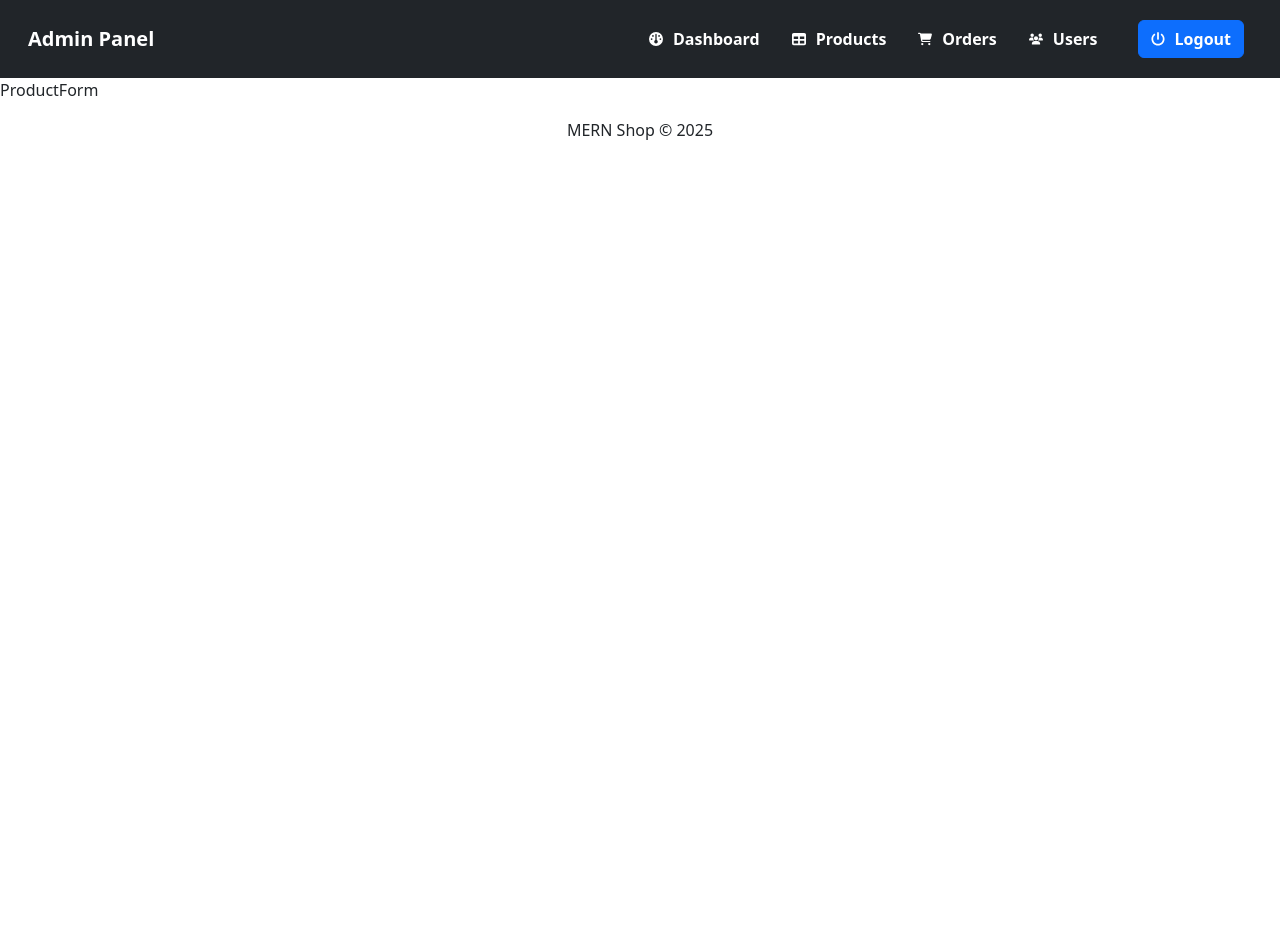
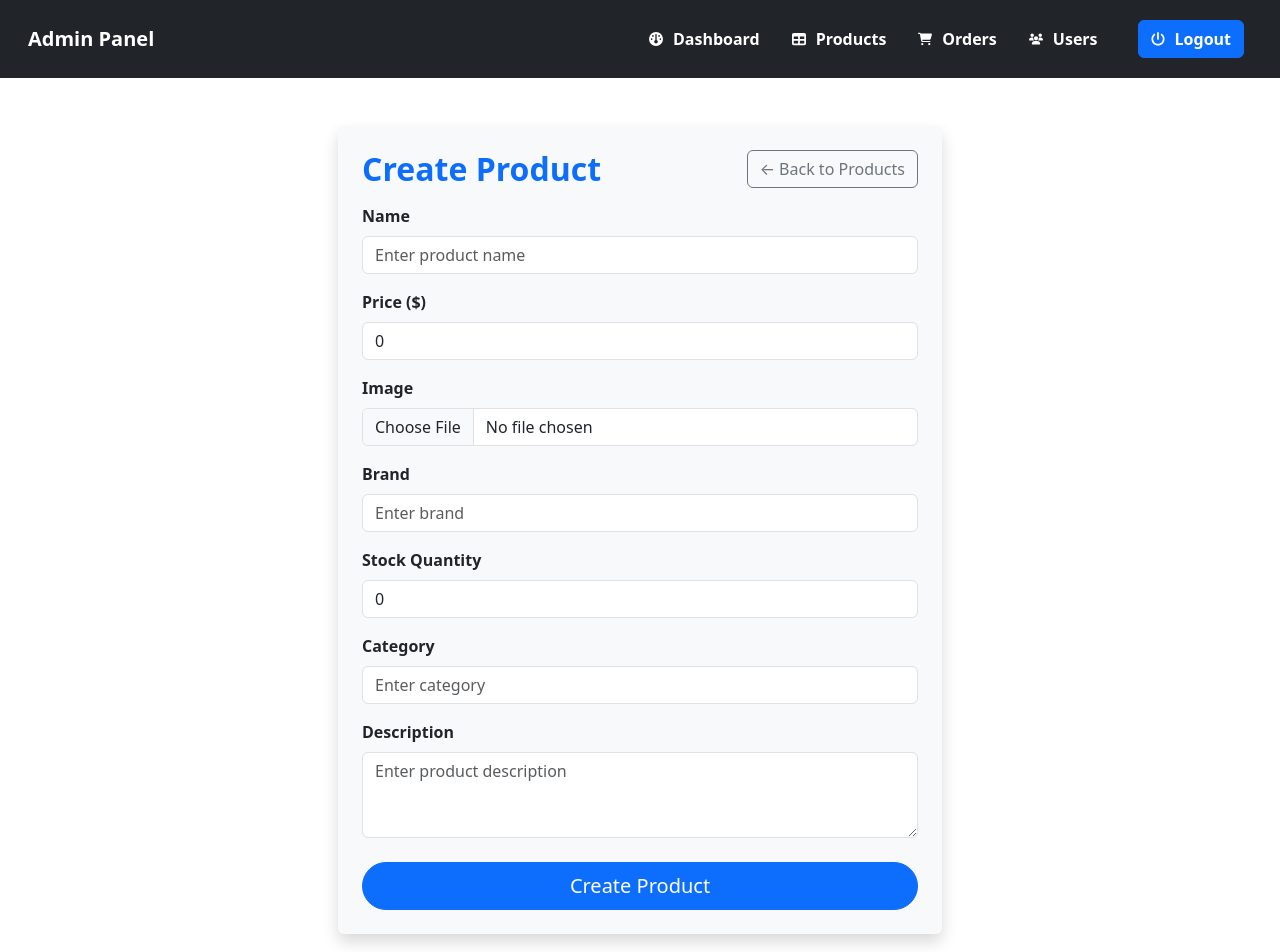
Before and after one commit to MuhaibShamsher/BuggyBuy, a React (Vite) app in the folder client/: page /admin/products/new in a window 1280 px wide. Shown: the top 952 px of the page. Before the commit the page ends 800 px from the top, so only its background shows below. Built offline with nearby package versions, Linux system fonts and the light colour scheme.

Commit message:
Implement ProductFormPage with create and update functionality

```diff
--- a/client/src/pages/admin/ProductForm.jsx
+++ b/client/src/pages/admin/ProductForm.jsx
@@ -1,9 +1,197 @@
-import React from 'react'
+import React, { useEffect, useState } from 'react';
+import { Link, useParams } from 'react-router-dom';
+import { Button, Form } from 'react-bootstrap';
+import { toast } from 'react-toastify';
+import FormContainer from '../../components/FormContainer';
+import Loader from '../../components/Loader';
+import Message from '../../components/Message';
 
-function ProductForm() {
+export default function ProductFormPage() {
+  const { id: productId } = useParams();
+  const isUpdateMode = !!productId;
+
+  const [name, setName] = useState('');
+  const [imageFile, setImageFile] = useState(null);
+  const [description, setDescription] = useState('');
+  const [brand, setBrand] = useState('');
+  const [category, setCategory] = useState('');
+  const [price, setPrice] = useState(0);
+  const [countInStock, setCountInStock] = useState(0);
+  const [loading, setLoading] = useState(false);
+  const [error, setError] = useState(null);
+
+  const fetchProduct = async () => {
+    if (isUpdateMode) {
+      setLoading(true);
+      try {
+        const res = await fetch(`http://localhost:5000/api/v1/products/${productId}`);
+        if (!res.ok) throw new Error('Failed to fetch product');
+        const data = await res.json();
+        setName(data.name);
+        setDescription(data.description);
+        setBrand(data.brand);
+        setCategory(data.category);
+        setPrice(data.price);
+        setCountInStock(data.countInStock);
+      } catch (err) {
+        setError(err.message);
+      } finally {
+        setLoading(false);
+      }
+    }
+  }
+
+  useEffect(() => {
+    fetchProduct()
+  }, [isUpdateMode, productId])
+
+  const submitHandler = async e => {
+    e.preventDefault();
+    const formData = new FormData();
+    formData.append('name', name);
+    formData.append('description', description);
+    formData.append('brand', brand);
+    formData.append('category', category);
+    formData.append('price', price);
+    formData.append('countInStock', countInStock);
+    if (imageFile) {
+      formData.append('image', imageFile);
+    }
+
+    try {
+      setLoading(true);
+      const res = await fetch(
+        isUpdateMode
+          ? `http://localhost:5000/api/v1/products/${productId}`
+          : 'http://localhost:5000/api/v1/products',
+        {
+          method: 'POST',
+          body: formData
+        }
+      );
+
+      const data = await res.json();
+
+      if (!res.ok) throw new Error(data.message || 'Failed to save product');
+      toast.success(data.message);
+
+      setName("")
+      setImageFile(null)
+      setDescription("")
+      setBrand("")
+      setCategory("")
+      setPrice("")
+      setCountInStock("")
+    } catch (err) {
+      toast.error(err.message);
+    } finally {
+      setLoading(false);
+    }
+  };
+
   return (
-    <div>ProductForm</div>
+    <>
+      {loading && <Loader />}
+
+      {error ? (
+        <Message variant='danger'>{error}</Message>
+      ) : (
+        <FormContainer>
+          <div className='shadow p-4 rounded bg-light my-5'>
+            <div className='d-flex justify-content-between align-items-center mb-3'>
+              <h2 className='mb-0 fw-bold text-primary'>
+                {isUpdateMode ? 'Update Product' : 'Create Product'}
+              </h2>
+              <Link to='/admin/product-list' className='btn btn-outline-secondary'>
+                ← Back to Products
+              </Link>
+            </div>
+
+            <Form onSubmit={submitHandler} encType='multipart/form-data'>
+              <Form.Group controlId='name' className='mb-3'>
+                <Form.Label className='fw-semibold'>Name</Form.Label>
+                <Form.Control
+                  type='text'
+                  placeholder='Enter product name'
+                  value={name}
+                  onChange={e => setName(e.target.value)}
+                />
+              </Form.Group>
+
+              <Form.Group controlId='price' className='mb-3'>
+                <Form.Label className='fw-semibold'>Price ($)</Form.Label>
+                <Form.Control
+                  type='number'
+                  placeholder='Enter price'
+                  value={price}
+                  onChange={e => setPrice(e.target.value)}
+                />
+              </Form.Group>
+
+              <Form.Group controlId='image' className='mb-3'>
+                <Form.Label className='fw-semibold'>Image</Form.Label>
+                <Form.Control
+                  type='file'
+                  onChange={e => setImageFile(e.target.files[0])}
+                />
+              </Form.Group>
+
+              <Form.Group controlId='brand' className='mb-3'>
+                <Form.Label className='fw-semibold'>Brand</Form.Label>
+                <Form.Control
+                  type='text'
+                  placeholder='Enter brand'
+                  value={brand}
+                  onChange={e => setBrand(e.target.value)}
+                />
+              </Form.Group>
+
+              <Form.Group controlId='countInStock' className='mb-3'>
+                <Form.Label className='fw-semibold'>Stock Quantity</Form.Label>
+                <Form.Control
+                  type='number'
+                  placeholder='Enter quantity in stock'
+                  value={countInStock}
+                  onChange={e => setCountInStock(e.target.value)}
+                />
+              </Form.Group>
+
+              <Form.Group controlId='category' className='mb-3'>
+                <Form.Label className='fw-semibold'>Category</Form.Label>
+                <Form.Control
+                  type='text'
+                  placeholder='Enter category'
+                  value={category}
+                  onChange={e => setCategory(e.target.value)}
+                />
+              </Form.Group>
+
+              <Form.Group controlId='description' className='mb-4'>
+                <Form.Label className='fw-semibold'>Description</Form.Label>
+                <Form.Control
+                  as='textarea'
+                  rows={3}
+                  placeholder='Enter product description'
+                  value={description}
+                  onChange={e => setDescription(e.target.value)}
+                />
+              </Form.Group>
+
+              <div className='d-grid'>
+                <Button
+                  type='submit'
+                  variant='primary'
+                  size='lg'
+                  className='rounded-pill'
+                >
+                  {isUpdateMode ? 'Update Product' : 'Create Product'}
+                </Button>
+              </div>
+            </Form>
+          </div>
+        </FormContainer>
+      )
+      }
+    </>
   )
 }
-
-export default ProductForm
```
